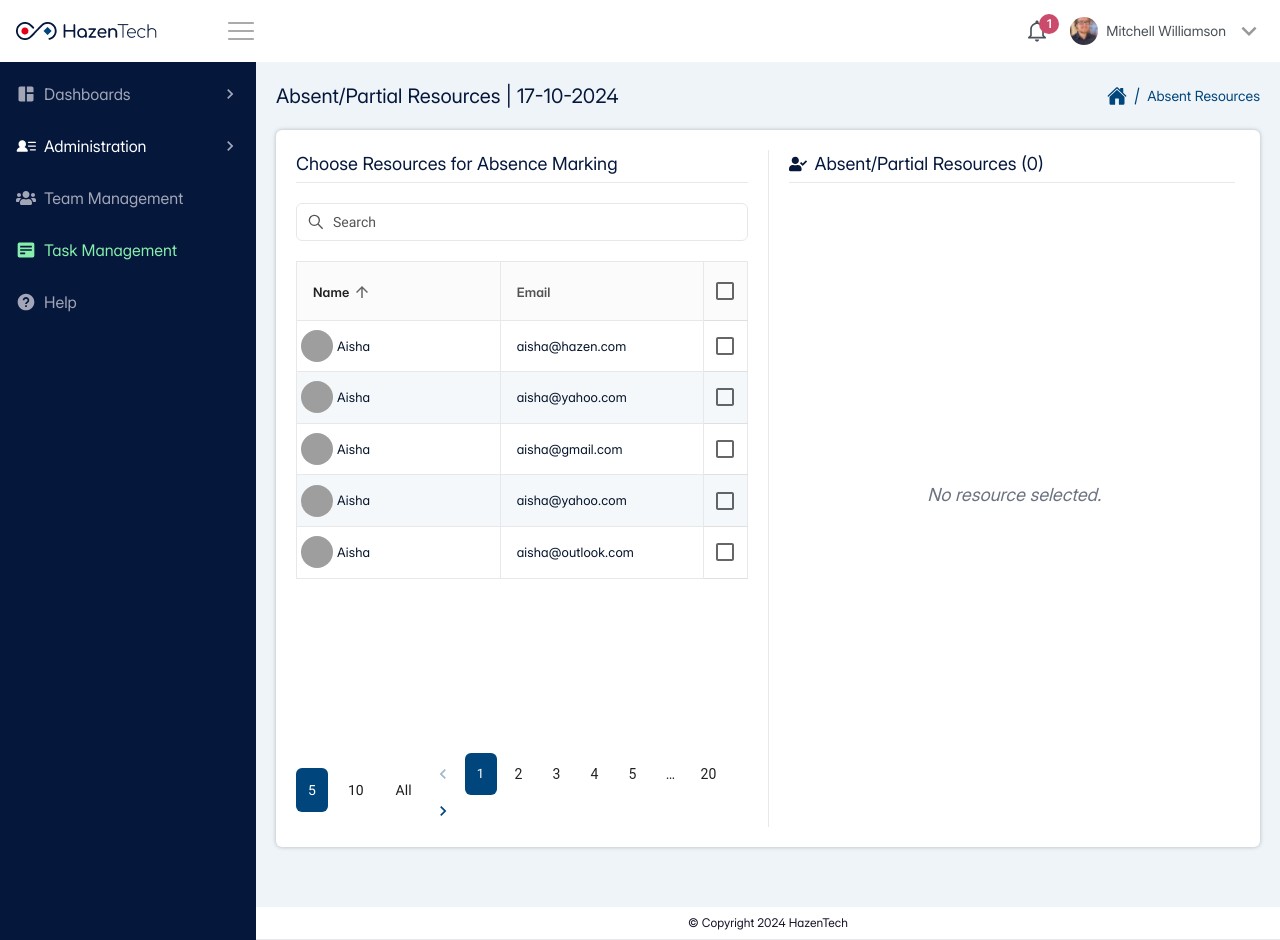
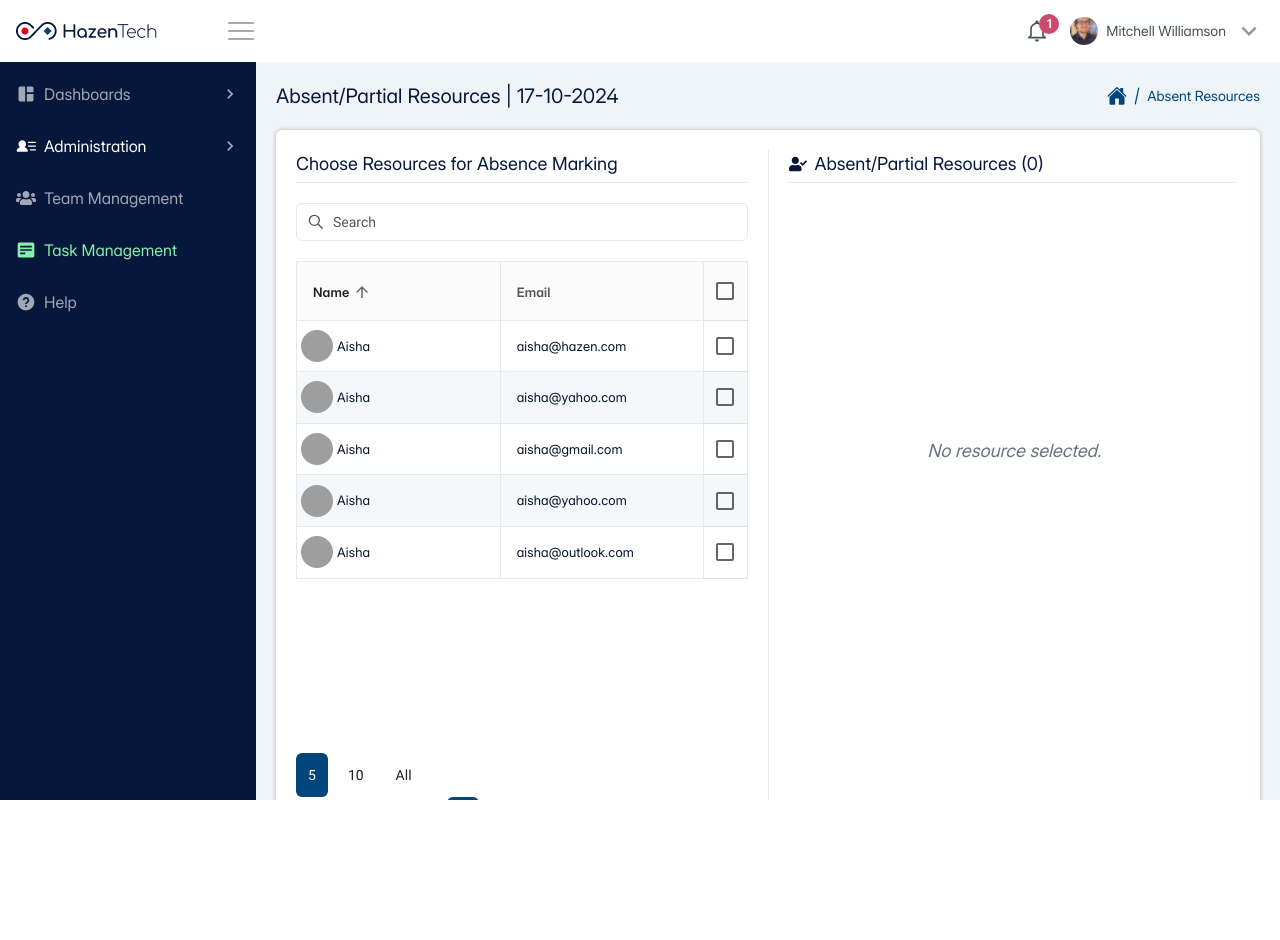
Before and after one commit to ThatYoungEngineer/HazenTech, a React (Vite) app: page /absent-resources in a window 1280 px wide. After the commit the page ends 800 px from the top, so only its background shows below. Built offline with nearby package versions, Linux system fonts and the light colour scheme; grey boxes are pictures that could not be loaded.

Commit message:
update height of main & fixes

```diff
--- a/src/components/AbsentResources.jsx
+++ b/src/components/AbsentResources.jsx
@@ -62,7 +62,7 @@ const AbsentResources = () => {
                     </span>
                 </h2>
                 <main className="w-full h-full flex flex-col justify-between">
-                    <section className="flex gap-3 flex-col w-full h-full max-h-[75vh] 2xl:max-h-[60vh] overflow-y-auto overflow-x-hidden">
+                    <section className="flex gap-3 flex-col w-full h-full max-h-[32rem] 2xl:max-h-[39rem] overflow-y-auto overflow-x-hidden">
                         {selectedUsers && selectedUsers.length > 0
                             ? users
                                 ?.filter(user => selectedUsers.includes(user.id))
--- a/src/components/CreateTask.jsx
+++ b/src/components/CreateTask.jsx
@@ -54,12 +54,12 @@ const CreateTask = () => {
 
   return (
     <>
-        <section className='p-5 h-full w-full'>
+        <section className='p-5 w-full'>
             <div className='w-full flex items-center justify-between'>
                 <h2 className='font-Inter-Regular font-light text-xl text-primary'>Create Task</h2>
                 <BreadCrumb route = "Create Task" />
             </div>
-            <section className="mt-5 w-full lg:min-h-screen 2xl:min-h-fit h-fit 2xl:h-[40rem] bg-white header-shadow rounded-md p-5 flex">
+            <section className="mt-5 mb-10 w-full lg:min-h-screen 2xl:min-h-fit h-fit 2xl:h-[40rem] bg-white header-shadow rounded-md p-5 flex">
                 <div className="flex-1 flex flex-col gap-3">
                     <div className="w-full flex items-center gap-2">
                         <label htmlFor="task_type" className="w-28 text-right font-Inter-Regular text-sm text-[#3E3E3E">
--- a/src/components/SelectionTable.jsx
+++ b/src/components/SelectionTable.jsx
@@ -262,8 +262,8 @@ export default function SelectionTable ( {unchecked} ) {
             </TableBody>
           </Table>
         </TableContainer>
-        <section className="w-full mt-5 2xl:mt-0 flex items-center justify-between">
-          <section className="flex items-center gap-2 font-Roboto-Regular text-sm">
+        <section className="w-full mt-5 2xl:mt-0 flex items-center xl:justify-between justify-end flex-wrap">
+          <section className="flex items-center gap-2 font-Roboto-Regular text-sm flex-shrink-0">
             <button
               type="button"
               onClick={() => setRowsPerPage(5)}
@@ -289,8 +289,8 @@ export default function SelectionTable ( {unchecked} ) {
               All
             </button>
           </section>
-          <section>
-            <Pagination count={Math.ceil(rows.length / rowsPerPage)} page={page} onChange={handleChangePage} shape="rounded" />
+          <section className='ml-auto'>
+            <Pagination sx={{minWidth: 'fit-content'}} count={Math.ceil(rows.length / rowsPerPage)} page={page} onChange={handleChangePage} shape="rounded" />
           </section>
         </section>
       </Paper>
--- a/src/index.css
+++ b/src/index.css
@@ -60,6 +60,14 @@ input::-webkit-inner-spin-button {
   cursor: pointer;
 }
 
+#mainSection {
+  height: calc( 100vh - 3.9rem );
+  overflow-y: auto;
+}
+#mainSection::-webkit-scrollbar {
+  display: none !important;
+}
+
 .MuiPaginationItem-root.Mui-selected {
   background-color: #00457C !important;
   color: white !important;
@@ -78,12 +86,23 @@ input::-webkit-inner-spin-button {
 }
 
 .p-placeholder,
-.p-inputtext::placeholder,
-.p-inputnumber::placeholder {
+input::placeholder {
   font-family: Inter-Regular;
   color: #848484;
   font-size: 14px;
 }
+
+  /* dropdown menu items */
+  .p-dropdown-item {
+    padding: 7px;
+    font-family: Inter-Regular;
+    font-size: 14px;
+    color: rgba(62, 62, 62, 1);
+    &:hover,
+    &.p-highlight {
+      background-color: rgba(0, 140, 255, 0.030);
+    }
+  }
 
 .p-dropdown-items-wrapper::-webkit-scrollbar {
   display: none;
@@ -106,6 +125,11 @@ input::-webkit-inner-spin-button {
     box-shadow: none !important;
   }
 
+  .p-inputtext:not(.p-placeholder) {
+    font-family: Inter-Medium;
+    color: #151529;
+  }
+
   .p-calendar:not(.p-calendar-disabled).p-focus > .p-inputtext,
   .p-inputtext:enabled:focus {
     box-shadow: none !important;
@@ -119,17 +143,6 @@ input::-webkit-inner-spin-button {
     background-color: white;
     box-shadow: 0 4px 25px 0 rgba(123, 123, 123, 0.25);
     border: 1px solid #e1e1e1;
-  }
-
-  .p-dropdown-item {
-    padding: 7px;
-    font-family: Inter-Regular;
-    font-size: 14px;
-    color: rgba(62, 62, 62, 1);
-    &:hover,
-    &.p-highlight {
-      background-color: rgba(0, 140, 255, 0.030);
-    }
   }
 
   .p-datepicker-group-container > .p-datepicker-group > .p-datepicker-calendar-container > .p-datepicker-calendar > tbody > tr > td > .p-highlight {
--- a/src/pages/Dashboard.jsx
+++ b/src/pages/Dashboard.jsx
@@ -22,11 +22,11 @@ const Dashboard = () => {
 
 
   return (
-    <section className='w-screen bg-[#EFF4F8] min-h-screen h-screen flex flex-col justify-between'>
+    <section className='w-screen bg-[#EFF4F8] h-screen max-h-screen flex flex-col justify-between overflow-hidden'>
       <Header />
       <section className='min-h-fit h-full w-full flex relative'>
         <aside
-          className={`absolute h-full w-64 2xl:w-72 max-w-72 z-50 top-0 left-0 bg-fuchsia-200 transition-all duration-300 ease-in-out`}
+          className={`absolute h-screen w-64 2xl:w-72 max-w-72 z-50 top-0 left-0 bg-fuchsia-200 transition-all duration-300 ease-in-out`}
           style={{
             transform: openSidebar? 'translateX(0vw)' : 'translateX(-20vw)',
             transition: 'all 300ms ease-in-out',
@@ -36,12 +36,13 @@ const Dashboard = () => {
         >
           <Sidebar />
         </aside>
-        <main className={`min-h-fit w-full transition-all ease-in-out duration-300  ${openSidebar ? 'ml-64 2xl:ml-72' : 'ml-0'} bg-[#EFF4F8] flex flex-col items-center justify-between`}>
-          <section className='w-full'>
-            {(tab === '/' || tab === '/task-management') && <TaskManagement />}
-            {tab === '/create-task' && <CreateTask />}
-            {tab === '/absent-resources' && <AbsentResources />}
-          </section>
+        <main
+          className={`w-full bg-[#EFF4F8] flex flex-col items-center justify-between transition-all ease-in-out duration-300  ${openSidebar ? 'ml-64 2xl:ml-72' : 'ml-0'} `}
+          id='mainSection'
+        >
+          {(tab === '/' || tab === '/task-management') && <TaskManagement />}
+          {tab === '/create-task' && <CreateTask />}
+          {tab === '/absent-resources' && <AbsentResources />}
           <Footer />
         </main>
       </section>
```
